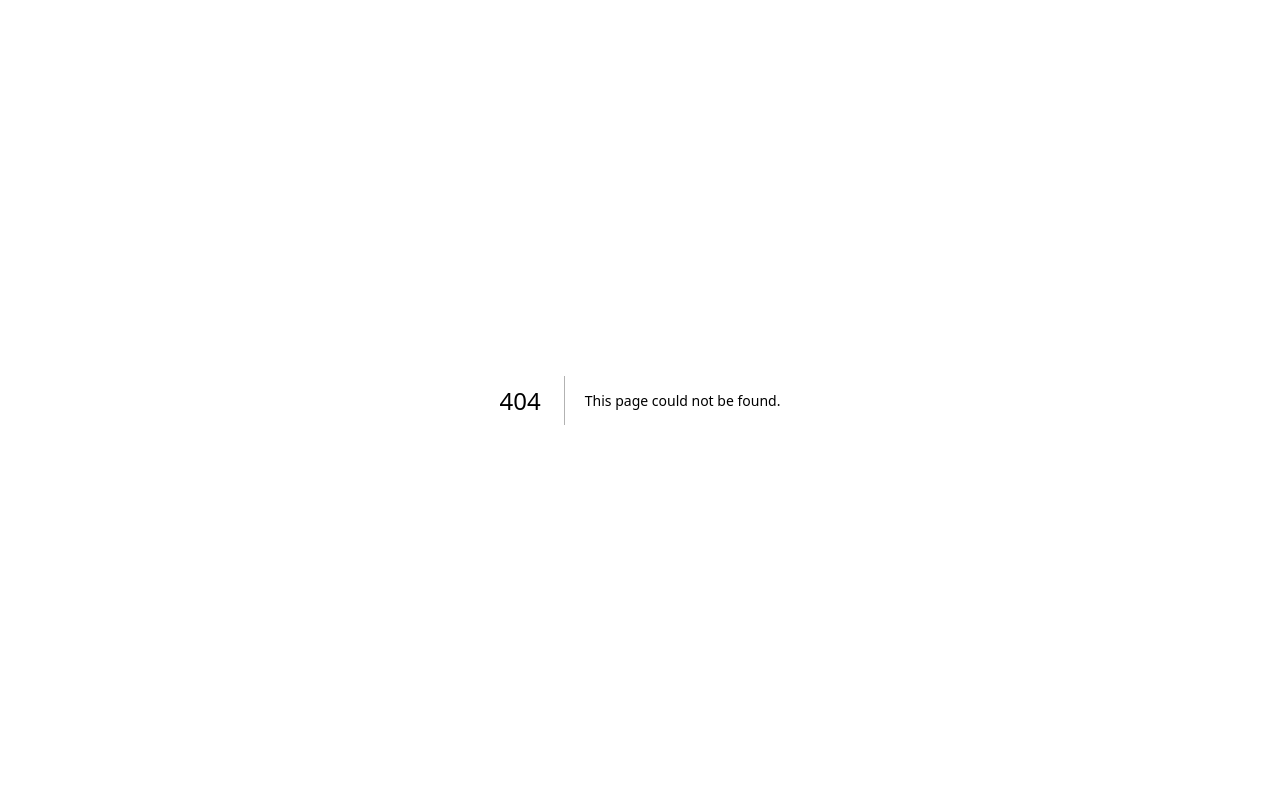
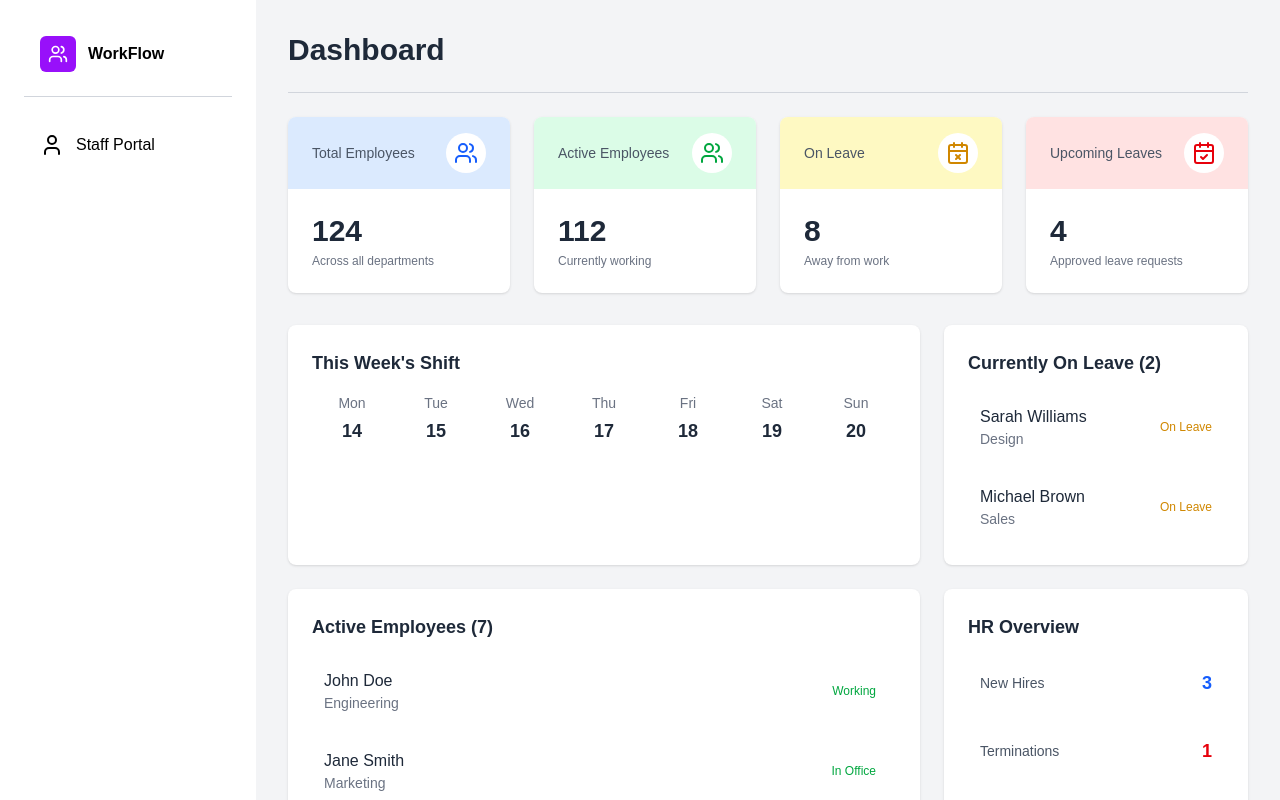
Before and after one commit to Blue-Health-Here/frontend.hr-management-system, a Next.js app: page /dashboard in a window 1280 px wide. Before the commit this address had no page. Built offline with nearby package versions, Linux system fonts and the light colour scheme.

Commit message:
hrms-dashboard-screen

```diff
--- /dev/null
+++ b/app/dashboard/layout.tsx
@@ -0,0 +1,21 @@
+"use client";
+
+import { useState } from "react";
+import Sidebar from "./sidebar";
+import { User } from "lucide-react";
+
+export default function DashboardLayout({
+  children,
+}: {
+  children: React.ReactNode;
+}) {
+  return (
+    <div className="flex h-screen">
+      {/* Sidebar */}
+      <Sidebar />
+
+      {/* Main Content */}
+      <div className="flex-1 overflow-y-auto bg-gray-50">{children}</div>
+    </div>
+  );
+}
--- /dev/null
+++ b/app/dashboard/page.tsx
@@ -0,0 +1,11 @@
+import React from "react";
+import Sidebar from "@/app/dashboard/sidebar";
+import Dashboard from "@/components/dashboard";
+
+export default function DashboardPage() {
+  return (
+    <div>
+      <Dashboard />
+    </div>
+  );
+}
--- /dev/null
+++ b/app/dashboard/sidebar.tsx
@@ -0,0 +1,44 @@
+"use client";
+
+import { useRouter } from "next/navigation";
+import { Users } from "lucide-react";
+import { User } from "lucide-react";
+
+export default function Sidebar() {
+  const router = useRouter();
+
+  const handleNavigation = (path: string) => {
+    router.push(path);
+  };
+
+  return (
+    <div className="w-64 text-white flex flex-col p-6">
+      {/* Workflow Button */}
+      <div className="space-y-4">
+        <button
+          className="flex items-center gap-3 px-4 py-3 rounded-lg"
+          onClick={() => handleNavigation("/dashboard")}
+        >
+          <div className="bg-purple-600 p-2 rounded-md">
+            <Users size={20} className="text-white" />
+          </div>
+          <span className="text-black font-bold">WorkFlow</span>
+        </button>
+      </div>
+
+      {/* Separator line */}
+      <hr className="border-t border-gray-300 mt-[12px] mb-6" />
+
+      {/* Staff Portal Button */}
+      <div className="space-y-4">
+        <button
+          className="flex items-center gap-3 px-4 py-3 rounded-lg"
+          onClick={() => handleNavigation("/staff-portal")}
+        >
+          <User size={24} className="text-black" />
+          <span className="text-black font-medium">Staff Portal</span>
+        </button>
+      </div>
+    </div>
+  );
+}
--- /dev/null
+++ b/components/dashboard.tsx
@@ -0,0 +1,189 @@
+"use client";
+
+import { Users, CalendarCheck, CalendarX, Clock } from "lucide-react";
+
+export default function Dashboard() {
+  const metrics = [
+    {
+      title: "Total Employees",
+      value: "124",
+      icon: <Users className="text-blue-600" size={24} />,
+      topBgColor: "bg-blue-100",
+      description: "Across all departments",
+    },
+    {
+      title: "Active Employees",
+      value: "112",
+      icon: <Users className="text-green-600" size={24} />,
+      topBgColor: "bg-green-100",
+      description: "Currently working",
+    },
+    {
+      title: "On Leave",
+      value: "8",
+      icon: <CalendarX className="text-yellow-600" size={24} />,
+      topBgColor: "bg-yellow-100",
+      description: "Away from work",
+    },
+    {
+      title: "Upcoming Leaves",
+      value: "4",
+      icon: <CalendarCheck className="text-red-600" size={24} />,
+      topBgColor: "bg-red-100",
+      description: "Approved leave requests",
+    },
+  ];
+
+  const currentlyOnLeave = [
+    { name: "Sarah Williams", department: "Design" },
+    { name: "Michael Brown", department: "Sales" }
+  ];
+
+  const activeEmployees = [
+    { name: "John Doe", department: "Engineering", status: "Working" },
+    { name: "Jane Smith", department: "Marketing", status: "In Office" },
+    { name: "Alex Johnson", department: "HR", status: "Remote" },
+    { name: "Emily Davis", department: "Finance", status: "In Office" },
+    { name: "Robert Wilson", department: "Operations", status: "Remote" },
+    { name: "Lisa Thompson", department: "Sales", status: "In Office" },
+    { name: "David Lee", department: "IT", status: "Remote" }
+  ];
+
+  const hrOverview = {
+    newHires: 3,
+    terminations: 1,
+    promotions: 2
+  };
+
+  const currentWeek = {
+    days: ["Mon", "Tue", "Wed", "Thu", "Fri", "Sat", "Sun"],
+    dates: ["14", "15", "16", "17", "18", "19", "20"]
+  };
+
+  return (
+    <div className="p-8 bg-gray-100">
+      <h1 className="text-3xl font-bold text-gray-800">Dashboard</h1>
+      <hr className="my-6 border-t border-gray-300" />
+
+      {/* Top Metrics Cards */}
+      <div className="grid grid-cols-1 md:grid-cols-2 lg:grid-cols-4 gap-6 mb-8">
+        {metrics.map((metric, index) => (
+          <div key={index} className="bg-white rounded-lg shadow-sm hover:shadow-md transition-shadow overflow-hidden">
+            <div className={`${metric.topBgColor} px-6 py-4`}>
+              <div className="flex justify-between items-center">
+                <p className="text-sm font-medium text-gray-600">
+                  {metric.title}
+                </p>
+                <div className="p-2 rounded-full bg-white bg-opacity-80">
+                  {metric.icon}
+                </div>
+              </div>
+            </div>
+            <div className="p-6">
+              <p className="text-3xl font-bold text-gray-800 mb-1">
+                {metric.value}
+              </p>
+              <p className="text-xs text-gray-500">
+                {metric.description}
+              </p>
+            </div>
+          </div>
+        ))}
+      </div>
+
+      {/* First Row of Bottom Sections */}
+      <div className="grid grid-cols-1 lg:grid-cols-3 gap-6 mb-6">
+        {/* This Week's Shift */}
+        <div className="bg-white rounded-lg shadow-sm p-6 lg:col-span-2">
+          <div className="flex items-center mb-4">
+            <h2 className="text-lg font-semibold text-gray-800">This Week's Shift</h2>
+          </div>
+
+          <div className="grid grid-cols-7 gap-1 mb-1">
+            {currentWeek.days.map((day) => (
+              <div key={day} className="text-center text-sm font-medium text-gray-500">
+                {day}
+              </div>
+            ))}
+          </div>
+
+          <div className="grid grid-cols-7 gap-1">
+            {currentWeek.dates.map((date) => (
+              <div key={date} className="text-center text-lg font-bold text-gray-800">
+                {date}
+              </div>
+            ))}
+          </div>
+        </div>
+
+        {/* Currently On Leave */}
+        <div className="bg-white rounded-lg shadow-sm p-6 lg:col-span-1">
+          <div className="flex items-center mb-4">
+            <h2 className="text-lg font-semibold text-gray-800">Currently On Leave ({currentlyOnLeave.length})</h2>
+          </div>
+          <div className="space-y-3">
+            {currentlyOnLeave.map((employee, index) => (
+              <div key={index} className="flex justify-between items-center p-3 hover:bg-gray-50 rounded">
+                <div>
+                  <p className="font-medium text-gray-800">{employee.name}</p>
+                  <p className="text-sm text-gray-500">{employee.department}</p>
+                </div>
+                <span className="text-xs font-medium text-yellow-600">
+                  On Leave
+                </span>
+              </div>
+            ))}
+          </div>
+        </div>
+      </div>
+
+      {/* Second Row of Bottom Sections */}
+      <div className="grid grid-cols-1 lg:grid-cols-3 gap-6">
+        {/* Active Employees - Scrollable */}
+        <div className="bg-white rounded-lg shadow-sm p-6 lg:col-span-2">
+          <div className="flex items-center mb-4">
+            <h2 className="text-lg font-semibold text-gray-800">Active Employees ({activeEmployees.length})</h2>
+          </div>
+          <div className="max-h-64 overflow-y-auto pr-2">
+            <div className="space-y-3">
+              {activeEmployees.map((employee, index) => (
+                <div key={index} className="flex justify-between items-center p-3 hover:bg-gray-50 rounded">
+                  <div>
+                    <p className="font-medium text-gray-800">{employee.name}</p>
+                    <p className="text-sm text-gray-500">{employee.department}</p>
+                  </div>
+                  <span className={`text-xs font-medium ${
+                    employee.status === "Remote" ? "text-purple-600" : "text-green-600"
+                  }`}>
+                    {employee.status}
+                  </span>
+                </div>
+              ))}
+            </div>
+          </div>
+        </div>
+
+        {/* HR Overview - Fixed Height */}
+        <div className="bg-white rounded-lg shadow-sm p-6 lg:col-span-1 h-fit">
+          <div className="flex items-center mb-4">
+            <h2 className="text-lg font-semibold text-gray-800">HR Overview</h2>
+          </div>
+          <div className="space-y-4">
+            <div className="flex justify-between items-center p-3">
+              <span className="text-sm font-medium text-gray-600">New Hires</span>
+              <span className="text-lg font-bold text-blue-600">{hrOverview.newHires}</span>
+            </div>
+            <div className="flex justify-between items-center p-3">
+              <span className="text-sm font-medium text-gray-600">Terminations</span>
+              <span className="text-lg font-bold text-red-600">{hrOverview.terminations}</span>
+            </div>
+            <div className="flex justify-between items-center p-3">
+              <span className="text-sm font-medium text-gray-600">Promotions</span>
+              <span className="text-lg font-bold text-green-600">{hrOverview.promotions}</span>
+            </div>
+          </div>
+        </div>
+      </div>
+    </div>
+  );
+}
```
